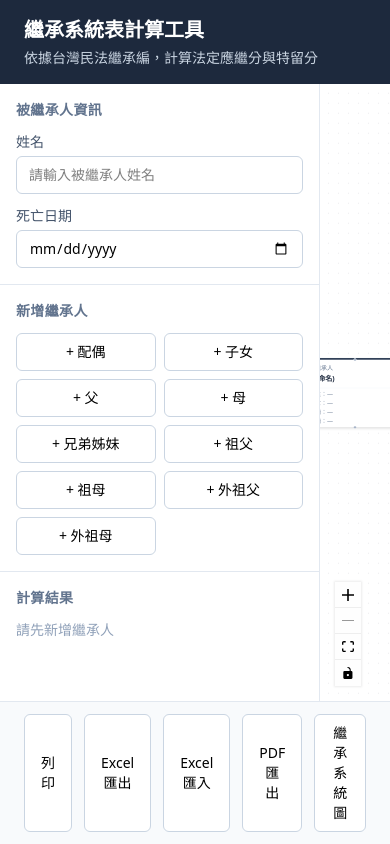
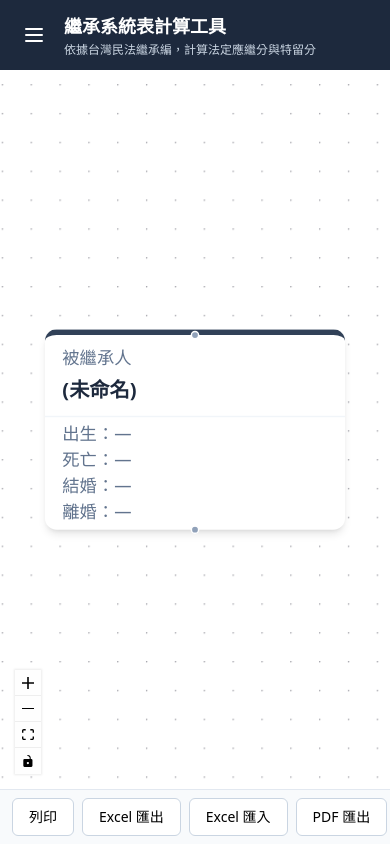
Before and after one commit to white1033/taiwan-inheritance-calculator, a React (Vite) app: page / in a window 390 px wide. Built offline with nearby package versions, Linux system fonts and the light colour scheme.

Commit message:
feat: add responsive design for tablet and mobile

```diff
--- a/src/App.tsx
+++ b/src/App.tsx
@@ -1,3 +1,4 @@
+import { useState, useCallback } from 'react';
 import { InheritanceProvider } from './context/InheritanceContext.tsx';
 import { Header } from './components/Header.tsx';
 import { LeftPanel } from './components/LeftPanel.tsx';
@@ -5,12 +6,25 @@ import { FamilyTree } from './components/FamilyTree.tsx';
 import { ExportToolbar } from './components/ExportToolbar.tsx';
 
 export default function App() {
+  const [panelOpen, setPanelOpen] = useState(false);
+
+  const togglePanel = useCallback(() => setPanelOpen(prev => !prev), []);
+  const closePanel = useCallback(() => setPanelOpen(false), []);
+
   return (
     <InheritanceProvider>
       <div id="app-root" className="h-screen flex flex-col">
-        <Header />
-        <div className="flex-1 flex overflow-hidden">
-          <LeftPanel />
+        <Header onTogglePanel={togglePanel} />
+        <div className="flex-1 flex overflow-hidden relative">
+          <LeftPanel open={panelOpen} onClose={closePanel} />
+          {/* Overlay for mobile when panel is open */}
+          {panelOpen && (
+            <div
+              className="lg:hidden fixed inset-0 bg-black/30 z-30"
+              onClick={closePanel}
+              aria-hidden="true"
+            />
+          )}
           <main id="family-tree" className="flex-1">
             <FamilyTree />
           </main>
--- a/src/components/ExportToolbar.tsx
+++ b/src/components/ExportToolbar.tsx
@@ -37,25 +37,25 @@ export function ExportToolbar() {
   }
 
   return (
-    <footer className="no-print bg-slate-50 border-t border-slate-200 px-6 py-3 flex gap-3">
+    <footer className="no-print bg-slate-50 border-t border-slate-200 px-3 py-2 lg:px-6 lg:py-3 flex gap-2 lg:gap-3 overflow-x-auto">
       <button
         type="button"
         onClick={() => printPage()}
-        className="px-4 py-2 bg-white border border-slate-300 rounded-md text-sm hover:bg-slate-50 transition-colors"
+        className="shrink-0 px-4 py-2 bg-white border border-slate-300 rounded-md text-sm hover:bg-slate-50 transition-colors whitespace-nowrap"
       >
         列印
       </button>
       <button
         type="button"
         onClick={() => exportToExcel(state.decedent, state.persons)}
-        className="px-4 py-2 bg-white border border-slate-300 rounded-md text-sm hover:bg-slate-50 transition-colors"
+        className="shrink-0 px-4 py-2 bg-white border border-slate-300 rounded-md text-sm hover:bg-slate-50 transition-colors whitespace-nowrap"
       >
         Excel 匯出
       </button>
       <button
         type="button"
         onClick={() => fileInputRef.current?.click()}
-        className="px-4 py-2 bg-white border border-slate-300 rounded-md text-sm hover:bg-slate-50 transition-colors"
+        className="shrink-0 px-4 py-2 bg-white border border-slate-300 rounded-md text-sm hover:bg-slate-50 transition-colors whitespace-nowrap"
       >
         Excel 匯入
       </button>
@@ -69,14 +69,14 @@ export function ExportToolbar() {
       <button
         type="button"
         onClick={handlePdfExport}
-        className="px-4 py-2 bg-white border border-slate-300 rounded-md text-sm hover:bg-slate-50 transition-colors"
+        className="shrink-0 px-4 py-2 bg-white border border-slate-300 rounded-md text-sm hover:bg-slate-50 transition-colors whitespace-nowrap"
       >
         PDF 匯出
       </button>
       <button
         type="button"
         onClick={handlePngExport}
-        className="px-4 py-2 bg-white border border-slate-300 rounded-md text-sm hover:bg-slate-50 transition-colors"
+        className="shrink-0 px-4 py-2 bg-white border border-slate-300 rounded-md text-sm hover:bg-slate-50 transition-colors whitespace-nowrap"
       >
         繼承系統圖
       </button>
--- a/src/components/Header.tsx
+++ b/src/components/Header.tsx
@@ -1,10 +1,32 @@
-export function Header() {
+interface HeaderProps {
+  onTogglePanel: () => void;
+}
+
+export function Header({ onTogglePanel }: HeaderProps) {
   return (
-    <header className="no-print bg-slate-800 text-white px-6 py-4">
-      <h1 className="text-xl font-bold">繼承系統表計算工具</h1>
-      <p className="text-slate-300 text-sm mt-1">
-        依據台灣民法繼承編，計算法定應繼分與特留分
-      </p>
+    <header className="no-print bg-slate-800 text-white px-4 py-3 lg:px-6 lg:py-4 flex items-center gap-3">
+      <button
+        type="button"
+        onClick={onTogglePanel}
+        className="lg:hidden p-1.5 rounded-md hover:bg-slate-700 transition-colors"
+        aria-label="Toggle panel"
+      >
+        <svg
+          className="w-6 h-6"
+          fill="none"
+          stroke="currentColor"
+          strokeWidth={2}
+          viewBox="0 0 24 24"
+        >
+          <path strokeLinecap="round" strokeLinejoin="round" d="M4 6h16M4 12h16M4 18h16" />
+        </svg>
+      </button>
+      <div>
+        <h1 className="text-lg lg:text-xl font-bold">繼承系統表計算工具</h1>
+        <p className="text-slate-300 text-xs lg:text-sm mt-0.5 lg:mt-1">
+          依據台灣民法繼承編，計算法定應繼分與特留分
+        </p>
+      </div>
     </header>
   );
 }
--- a/src/components/LeftPanel.tsx
+++ b/src/components/LeftPanel.tsx
@@ -15,12 +15,40 @@ const HEIR_BUTTONS: { label: string; relation: Relation }[] = [
   { label: '+ 外祖母', relation: '外祖母' },
 ];
 
-export function LeftPanel() {
+interface LeftPanelProps {
+  open: boolean;
+  onClose: () => void;
+}
+
+export function LeftPanel({ open, onClose }: LeftPanelProps) {
   const { state, dispatch } = useInheritance();
   const hasSpouse = state.persons.some(p => p.relation === '配偶');
 
   return (
-    <div className="w-80 border-r border-slate-200 bg-white flex flex-col overflow-y-auto">
+    <div
+      className={[
+        'bg-white flex flex-col overflow-y-auto border-r border-slate-200',
+        // Desktop: always visible, fixed width
+        'lg:relative lg:translate-x-0 lg:w-80 lg:z-auto',
+        // Mobile/Tablet: slide-in drawer
+        'fixed inset-y-0 left-0 z-40 w-80 max-w-[85vw] transition-transform duration-300 ease-in-out',
+        open ? 'translate-x-0' : '-translate-x-full lg:translate-x-0',
+      ].join(' ')}
+    >
+      {/* Close button for mobile */}
+      <div className="lg:hidden flex justify-end p-2">
+        <button
+          type="button"
+          onClick={onClose}
+          className="p-1.5 rounded-md hover:bg-slate-100 transition-colors text-slate-500"
+          aria-label="Close panel"
+        >
+          <svg className="w-5 h-5" fill="none" stroke="currentColor" strokeWidth={2} viewBox="0 0 24 24">
+            <path strokeLinecap="round" strokeLinejoin="round" d="M6 18L18 6M6 6l12 12" />
+          </svg>
+        </button>
+      </div>
+
       {/* Decedent Info */}
       <section className="p-4 border-b border-slate-200">
         <h2 className="text-sm font-semibold text-slate-500 uppercase tracking-wide mb-3">
```
